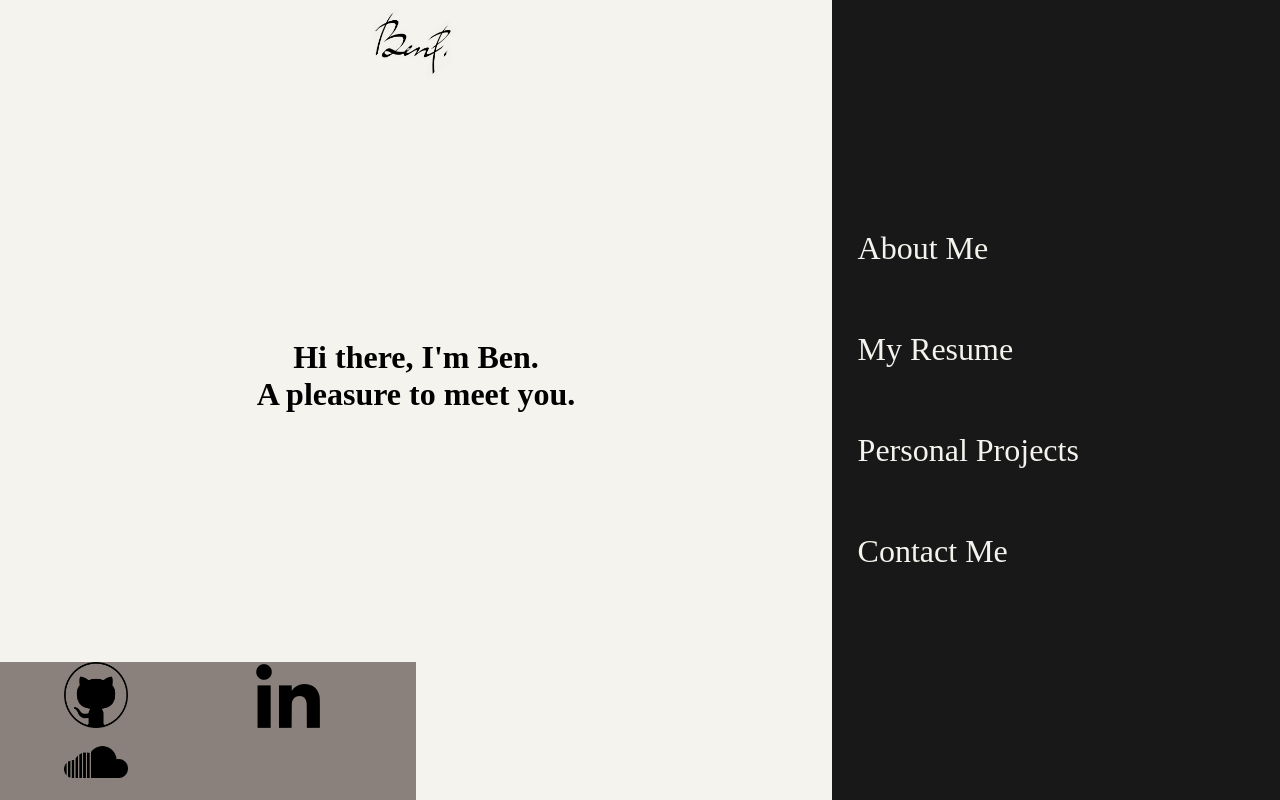
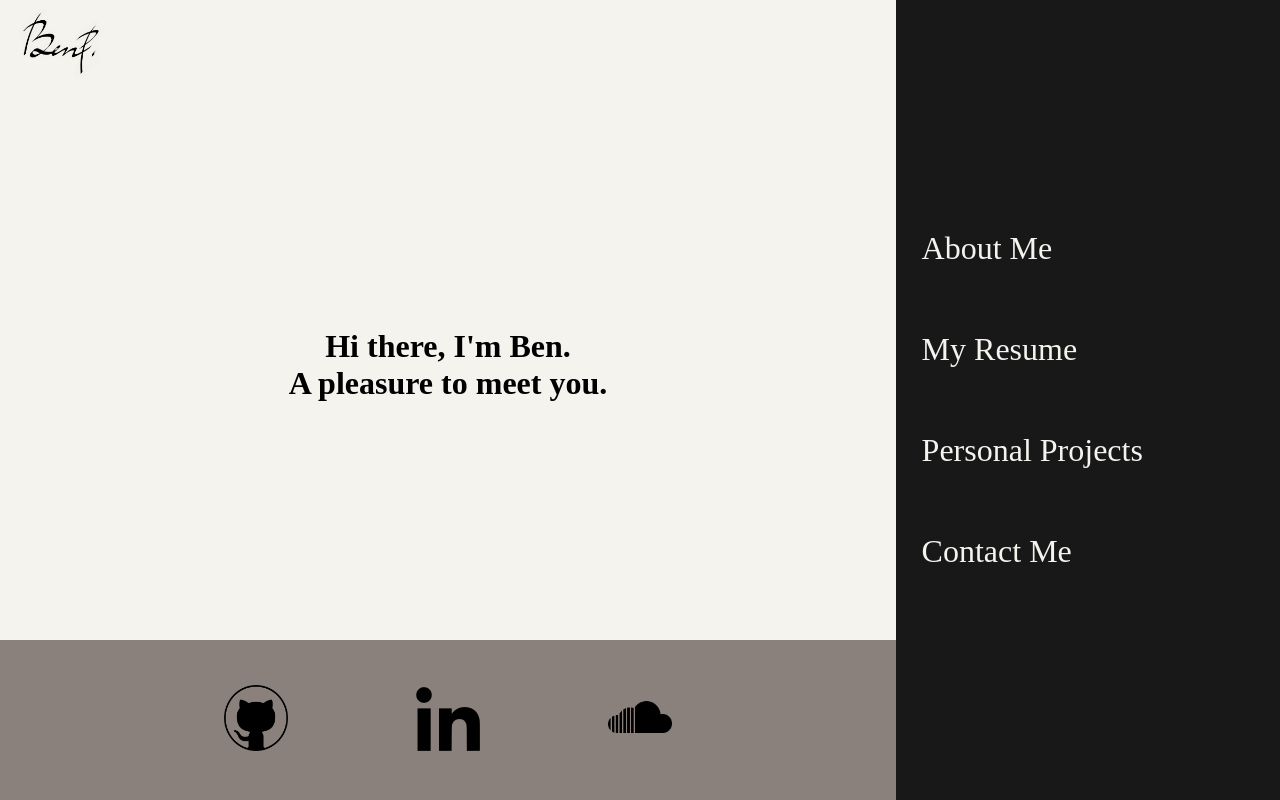
Before and after one commit to SuperSkipper/bpoon2, a React (Create React App) app: page /home in a window 1280 px wide. Built offline with nearby package versions, Linux system fonts and the light colour scheme.

Commit message:
css fixes

```diff
--- a/src/components/about.js
+++ b/src/components/about.js
@@ -5,7 +5,7 @@ const home = props => {
             <div id="container-left">
                 <div id="container-top-left">
                     <div>
-                        <button>TEst</button>
+                        <button>Return</button>
                         <h1>Hi there, I'm Ben</h1>
                         <p>
                         Nice to meet you! I’m a student at the Universty of Georgia studying computer science and business management with an emphasis on human resources.
--- a/src/components/home.css
+++ b/src/components/home.css
@@ -3,7 +3,7 @@
     height: auto;
 }
 
-#header{
+#home-header{
     display:flex;
     flex-direction: column;
     flex-grow: 1;
@@ -11,47 +11,48 @@
     justify-content: center;
 }
 
-#main-container{
+#home-main-container{
     display: flex;
     flex-direction: row;
     height: 100vh;
     background-color: #181818;
 }
 
-#container-left{
+#home-container-left{
     display: flex;
+    width: 70%;
     flex-direction: column;
     background-color: #8A817C;
 }
 
-#container-top-left{
+#home-container-top-left{
     display: flex;
     flex-direction: column;
     height: 80%;
     background-color: #F4F3EE;
 }
 
-#container-bottom-left{
+#home-container-bottom-left{
     display: flex;
     flex-grow: 1;
     justify-content: center;
     align-items: center;
 }
 
-#container-bottom-left  > ul > li{
+#home-container-bottom-left  > ul > li{
     list-style-type: none;
     display: inline;
     margin: 5vw;
 }
 
 
-#container-right{
+#home-container-right{
     display: flex;
     flex-direction: column;
     justify-content: center;
 }
 
-#container-right > ul > li{
+#home-container-right > ul > li{
     margin-left: 2vw;
     margin-top: 8vh;
     margin-bottom: 8vh;
--- a/src/components/home.js
+++ b/src/components/home.js
@@ -5,18 +5,18 @@ import linkedin from '../assets/images/linkedin.png'
 import soundcloud from '../assets/images/soundcloud-black.png'
 const home = props => {
     return (
-        <div id="main-container">
-            <div id="container-left">
-                <div id="container-top-left">
+        <div id="home-main-container">
+            <div id="home-container-left">
+                <div id="home-container-top-left">
                     <span>
                         <img className='logo' src= {logo} alt = 'Ben Signature'></img>
                     </span>
-                    <div id= "header">
+                    <div id= "home-header">
                         <h1>Hi there, I'm Ben.</h1>
                         <h1>A pleasure to meet you.</h1>
                     </div>
                 </div>
-                <div id="container-bottom-left">
+                <div id="home-container-bottom-left">
                     <ul>
                         <li>
                             <img src={github} alt='GitHub' className="social"></img>
@@ -30,7 +30,7 @@ const home = props => {
                     </ul>
                 </div>
             </div>
-            <div id="container-right">
+            <div id="home-container-right">
                 <ul>
                     <li>About Me</li>
                     <li>My Resume</li>
```
Also changed, not shown: 1 other file (tests, documents, lock files or other folders).
